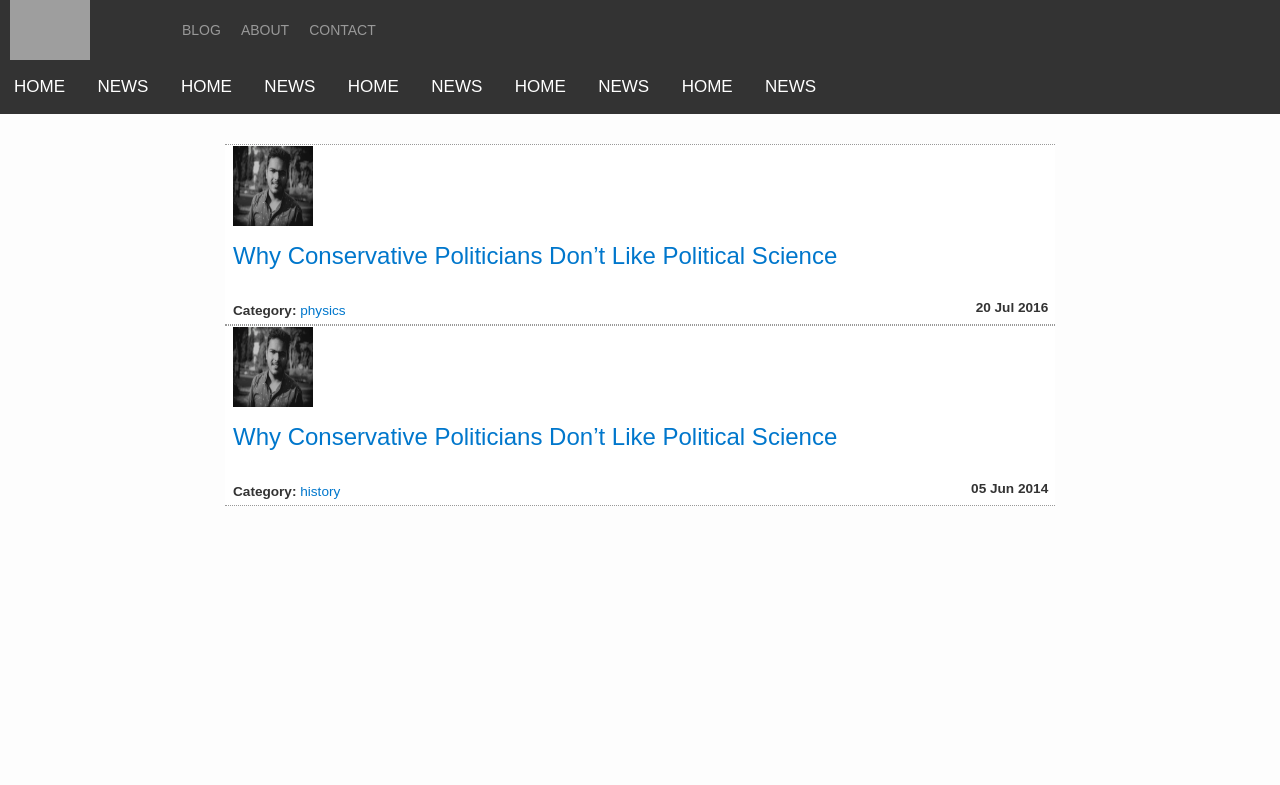
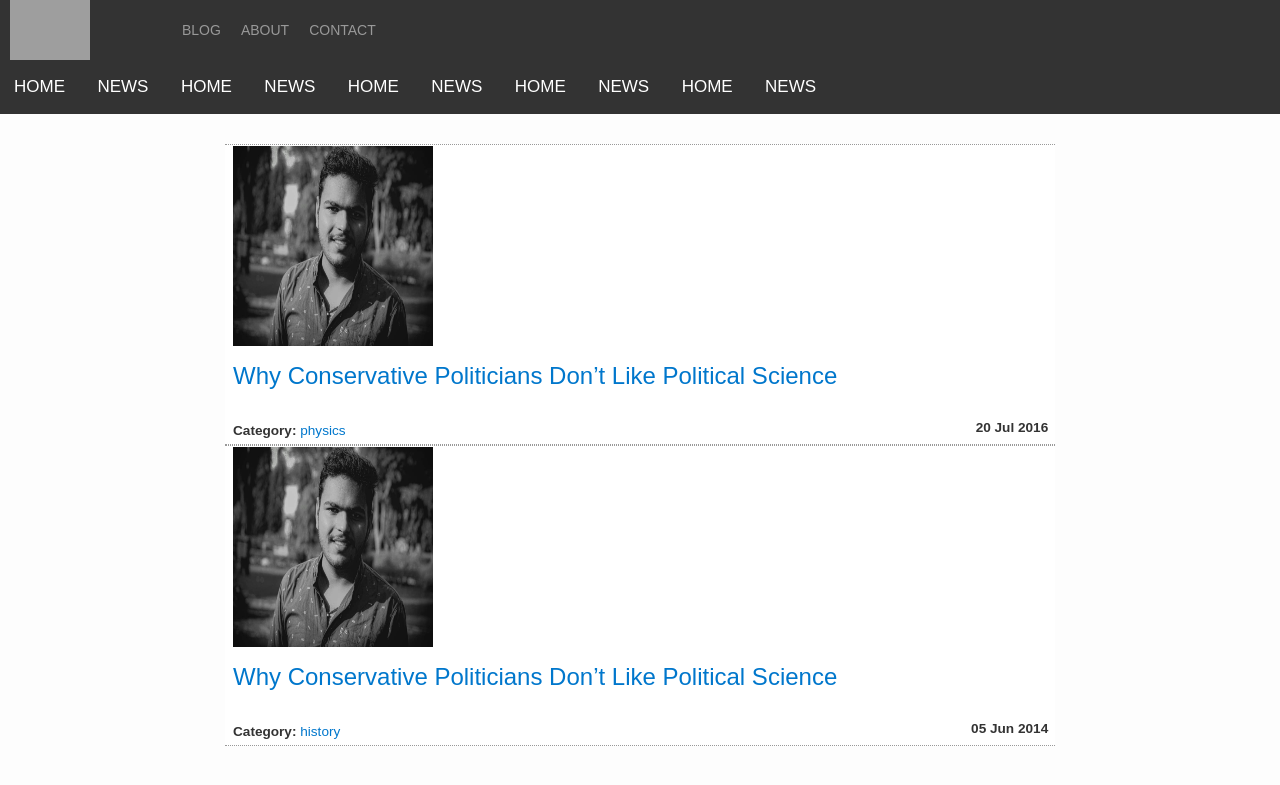
Before and after one commit to Indscience/indscience.github.io, a Jekyll site: the page built from index.html, in a window 1280 px wide. Shown: the top 785 px of the page. Built offline with Jekyll 4.4.1, drawn with Linux system fonts in a browser that asks for light colours; nearby versions of some CDN libraries; some web fonts are replaced; grey boxes are pictures that could not be loaded.

Commit message:
Update index.html

```diff
--- a/index.html
+++ b/index.html
@@ -14,7 +14,7 @@ layout: default
 {% if post.image %}
 
 
-	<img class="img-post" src="images/{{post.image}}" width="80px;" height="80px">
+	<img class="img-post" src="images/{{post.image}}" width="200px;" height="200px">
 {% endif %}
 
 <h2><a href="{{ post.url }}" title="{{ post.title }}">{{ post.title }}</a></h2><br/>
```
